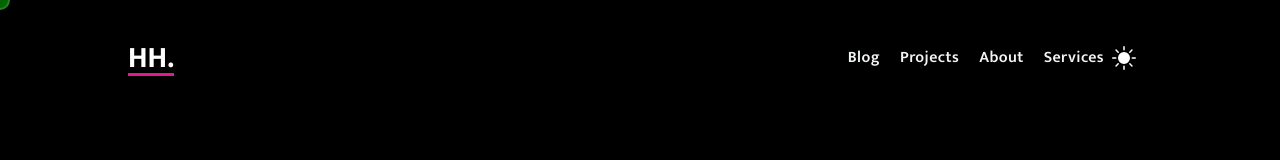
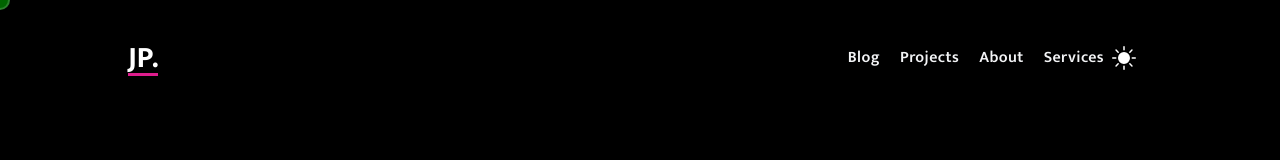
Before and after one commit to mericanAncer127/shang-shang, a Next.js app: page / in a window 1280 px wide. Shown: the top 160 px of the page. Built offline with nearby package versions, Linux system fonts and the light colour scheme; no server answers.

Commit message:
fix: avatar

```diff
--- a/app/components/hero/hero.tsx
+++ b/app/components/hero/hero.tsx
@@ -25,8 +25,8 @@ export default function Hero() {
   return (
     <div>
       <h1 className="sr-only">
-        Hello I&apos;m James Pham, I&apos;m a software developer, and I love building things for the
-        web.
+        Hello I&apos;m James Pham, I&apos;m a Full Stack Shopify developer, and I love building
+        things for the web.
       </h1>
       <div className="relative z-10 flex h-[calc(100vh-81px)] items-center md:h-[calc(100vh-116px)]">
         <div className="mx-auto w-screen max-w-3xl px-4 sm:px-9 xl:max-w-5xl xl:px-0">
--- a/app/components/layouts/header.tsx
+++ b/app/components/layouts/header.tsx
@@ -23,9 +23,9 @@ export default function Header() {
                   'horizontal-underline-active': pathName === '/',
                 }
               )}
-              aria-label="HH"
+              aria-label="JP"
             >
-              HH.
+              JP.
             </Link>
           </div>
           <div className="flex items-center space-x-3 text-base leading-5">
--- a/package.json
+++ b/package.json
@@ -3,7 +3,7 @@
   "version": "2.0.0",
   "private": true,
   "scripts": {
-    "dev": "next dev --port 3001",
+    "dev": "next dev --port 3002",
     "build": "next build",
     "serve": "next start",
     "lint": "next lint --dir app",
```
Also changed, not shown: public/static/images/avatar.png.
